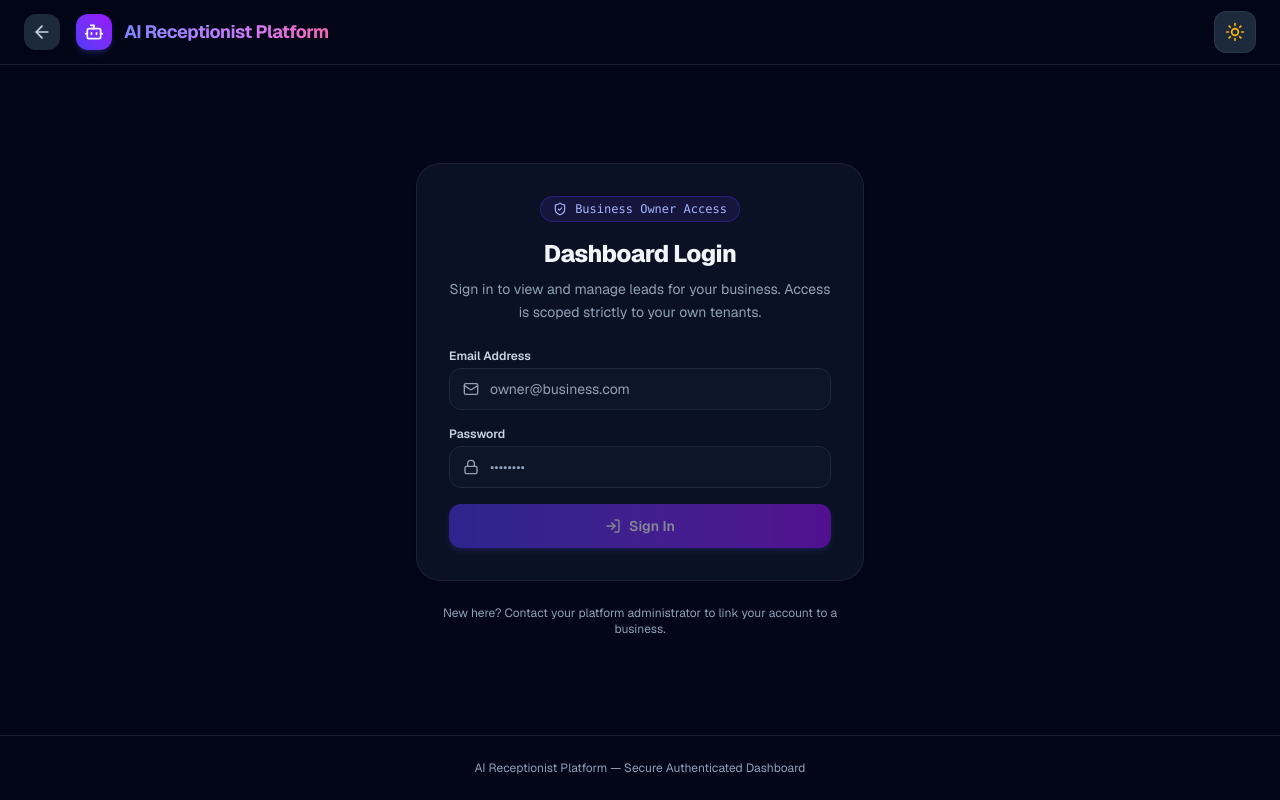
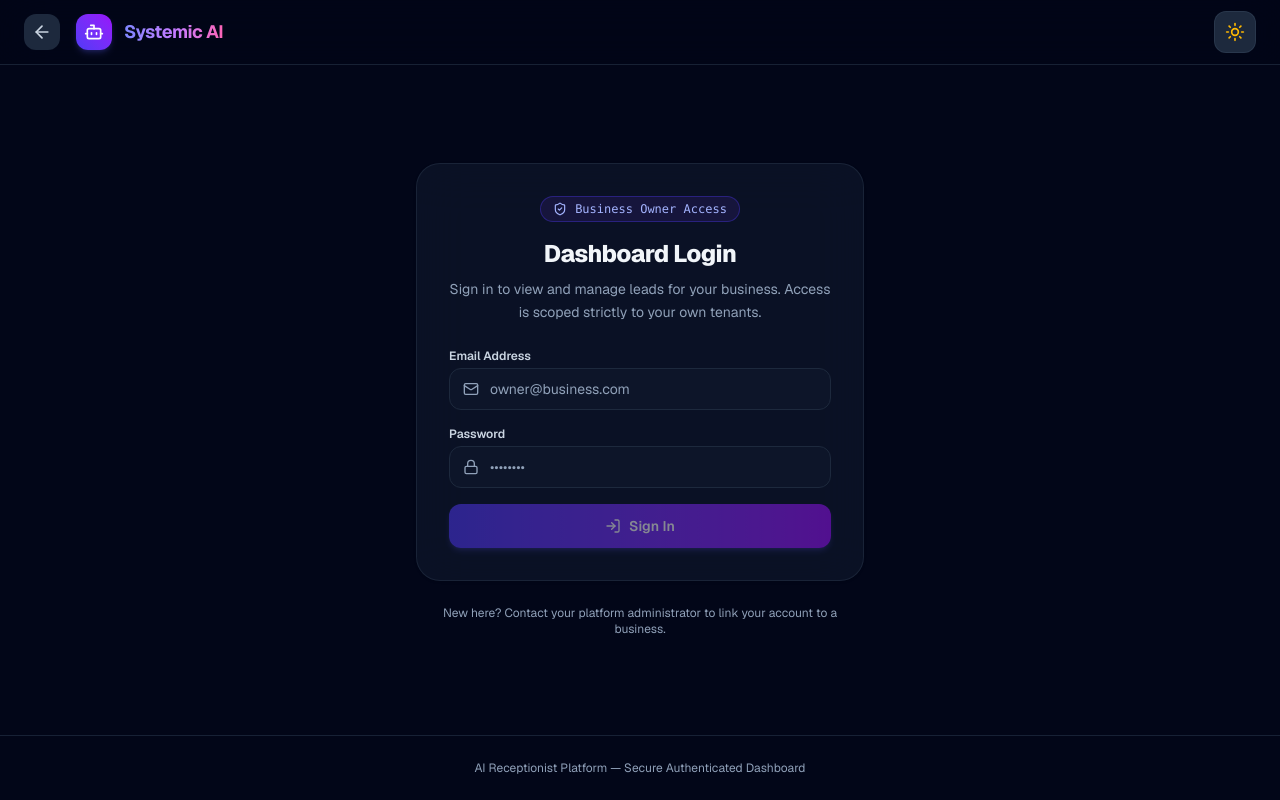
Before and after one commit to Ham-07/ai-receptionist, a Next.js app: page /auth/login in a window 1280 px wide. Built offline with nearby package versions, Linux system fonts and the light colour scheme; no server answers.

Commit message:
fixed login page

```diff
--- a/app/auth/login/page.tsx
+++ b/app/auth/login/page.tsx
@@ -34,7 +34,7 @@ export default async function LoginPage() {
                 <Bot className="w-5 h-5" />
               </div>
               <span className="font-bold text-lg tracking-tight bg-gradient-to-r from-indigo-600 via-purple-600 to-pink-600 dark:from-indigo-400 dark:via-purple-400 dark:to-pink-400 bg-clip-text text-transparent">
-                AI Receptionist Platform
+                Systemic AI
               </span>
             </Link>
           </div>
```
